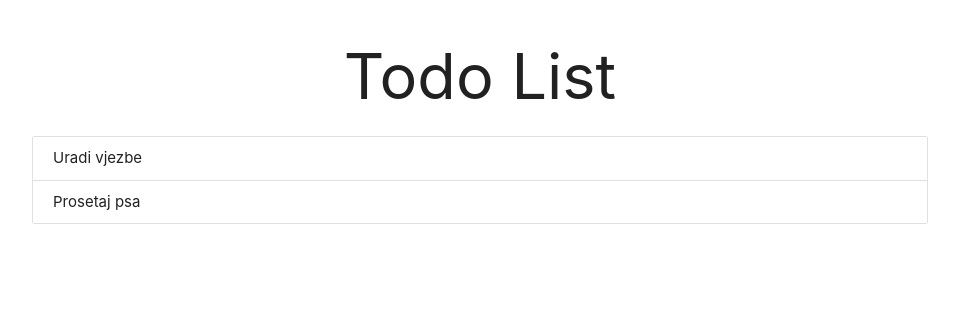
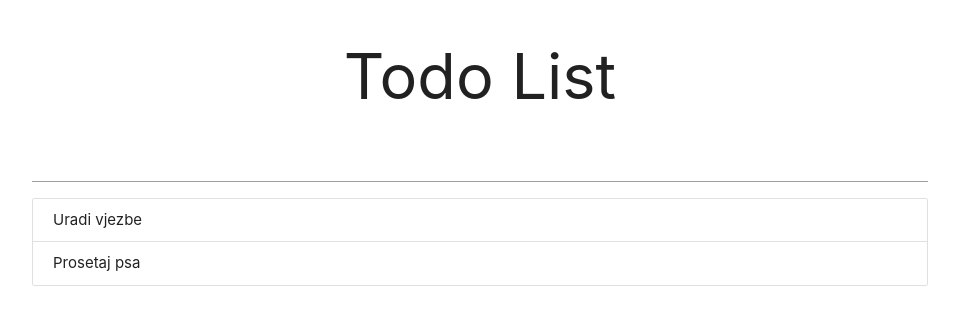
Before and after one commit to stedza93/WebCourse-Frontend, a React (Create React App) app in the folder todo-app/: page / in a window 1280 px wide. Shown: the top 324 px of the page, without its empty margins (160-1119 px from the left). Built offline with nearby package versions, Linux system fonts and the light colour scheme.

Commit message:
Dodata funkcionalnost dodavanja novog todo item-a

```diff
--- a/todo-app/src/App.js
+++ b/todo-app/src/App.js
@@ -9,10 +9,27 @@ class App extends React.Component {
       { id: 2, content: "Prosetaj psa" },
     ],
   };
+  addTodo = (e) => {
+    e.preventDefault();
+    let newTodos = this.state.todos;
+    let newElement = {
+      id: this.state.todos.length + 2,
+      content: this.state.todoName,
+    };
+    newTodos.push(newElement);
+    this.setState({ todos: newTodos });
+  };
   render() {
     return (
       <div className="container">
         <h1 className="center">Todo List</h1>
+        <form onSubmit={this.addTodo}>
+          <input
+            type="text"
+            value={this.state.todoName}
+            onChange={(e) => this.setState({ todoName: e.target.value })}
+          ></input>
+        </form>
         <Todos todos={this.state.todos}></Todos>
       </div>
     );
```
